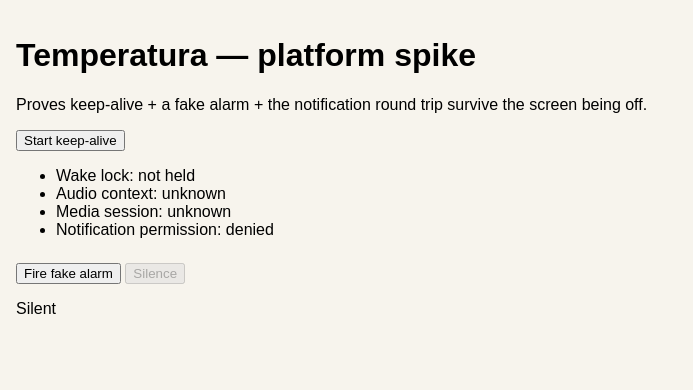
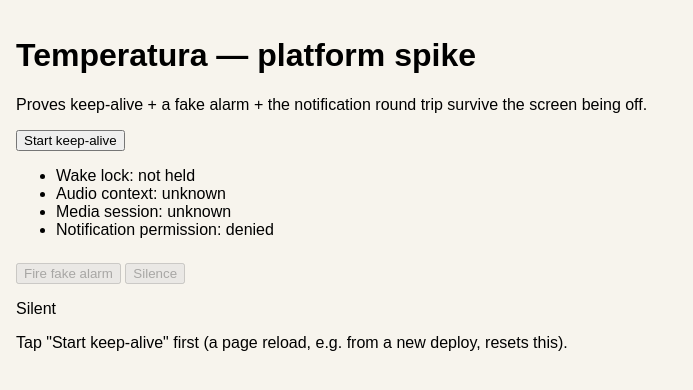
Before and after one commit to cj-hilder/temperatura, a React (Vite) app: page / in a window 1280 px wide. Shown: the top 390 px of the page, without its empty margins (0-693 px from the left). Built offline with nearby package versions, Linux system fonts and the light colour scheme.

Commit message:
Harden spike: gate Fire fake alarm on keep-alive actually being started
Firing the alarm before Start keep-alive succeeds (e.g. right after the
page auto-reloads on a new deploy) left the beep silently doing nothing,
indistinguishable from a real audio bug.

```diff
--- a/src/PlatformSpike.jsx
+++ b/src/PlatformSpike.jsx
@@ -17,6 +17,10 @@ export default function PlatformSpike() {
     "Notification" in window ? Notification.permission : "unsupported"
   );
   const [sounding, setSounding] = useState(false);
+  // Gates "Fire fake alarm" so it can't silently no-op on a stale AudioContext —
+  // e.g. after the page auto-reloads on a service-worker update (main.jsx),
+  // which wipes keep-alive state until "Start keep-alive" is tapped again.
+  const [keepAliveStarted, setKeepAliveStarted] = useState(false);
 
   const soundingRef = useRef(false);
   const repostTimerRef = useRef(null);
@@ -52,6 +56,7 @@ export default function PlatformSpike() {
       setNotifPermission(perm);
     }
     refreshStatus();
+    setKeepAliveStarted(!!keepAlive.audioRef.current?.ctx);
   };
 
   const startBeep = () => {
@@ -139,9 +144,10 @@ export default function PlatformSpike() {
       </section>
 
       <section>
-        <button onClick={fireAlarm} disabled={sounding}>Fire fake alarm</button>{" "}
+        <button onClick={fireAlarm} disabled={sounding || !keepAliveStarted}>Fire fake alarm</button>{" "}
         <button onClick={silenceInApp} disabled={!sounding}>Silence</button>
         <p>{sounding ? "Sounding…" : "Silent"}</p>
+        {!keepAliveStarted && <p>Tap "Start keep-alive" first (a page reload, e.g. from a new deploy, resets this).</p>}
       </section>
     </div>
   );
```
